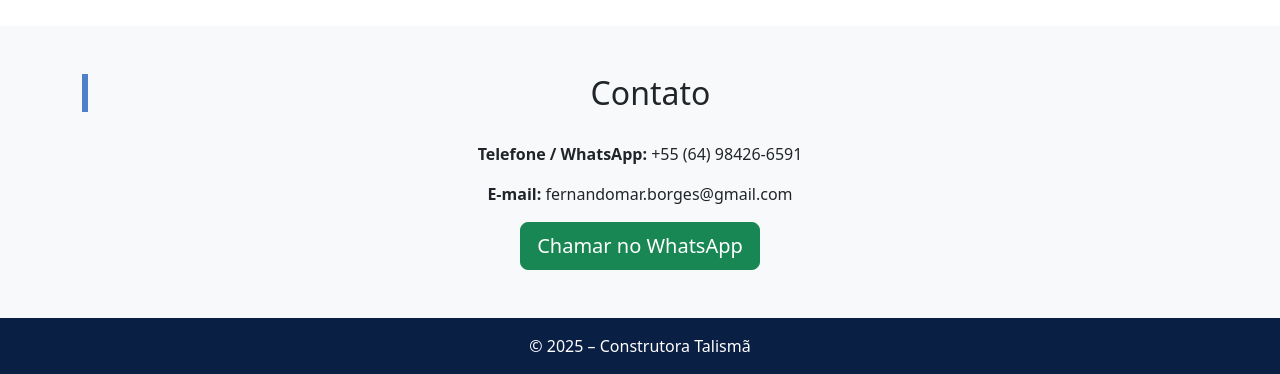
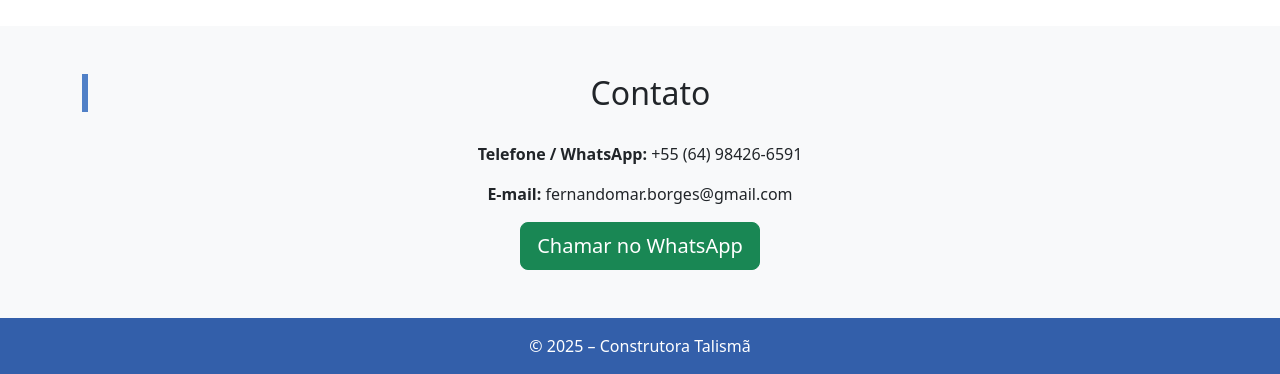
Before and after one commit to GabrielAnjos2003/Construtora_Talism.github.io, a plain HTML site: page index.html in a window 1280 px wide. Shown: the part 2098-2472 px from the top of the page. Drawn offline with nearby package versions, Linux system fonts and the light colour scheme.

Commit message:
titulo de cima

```diff
--- a/index.html
+++ b/index.html
@@ -63,7 +63,7 @@
         }
 
         footer {
-            background-color: #0a1f44;
+            background-color: #335faa;
         }
 
                 /* Animações */
```
